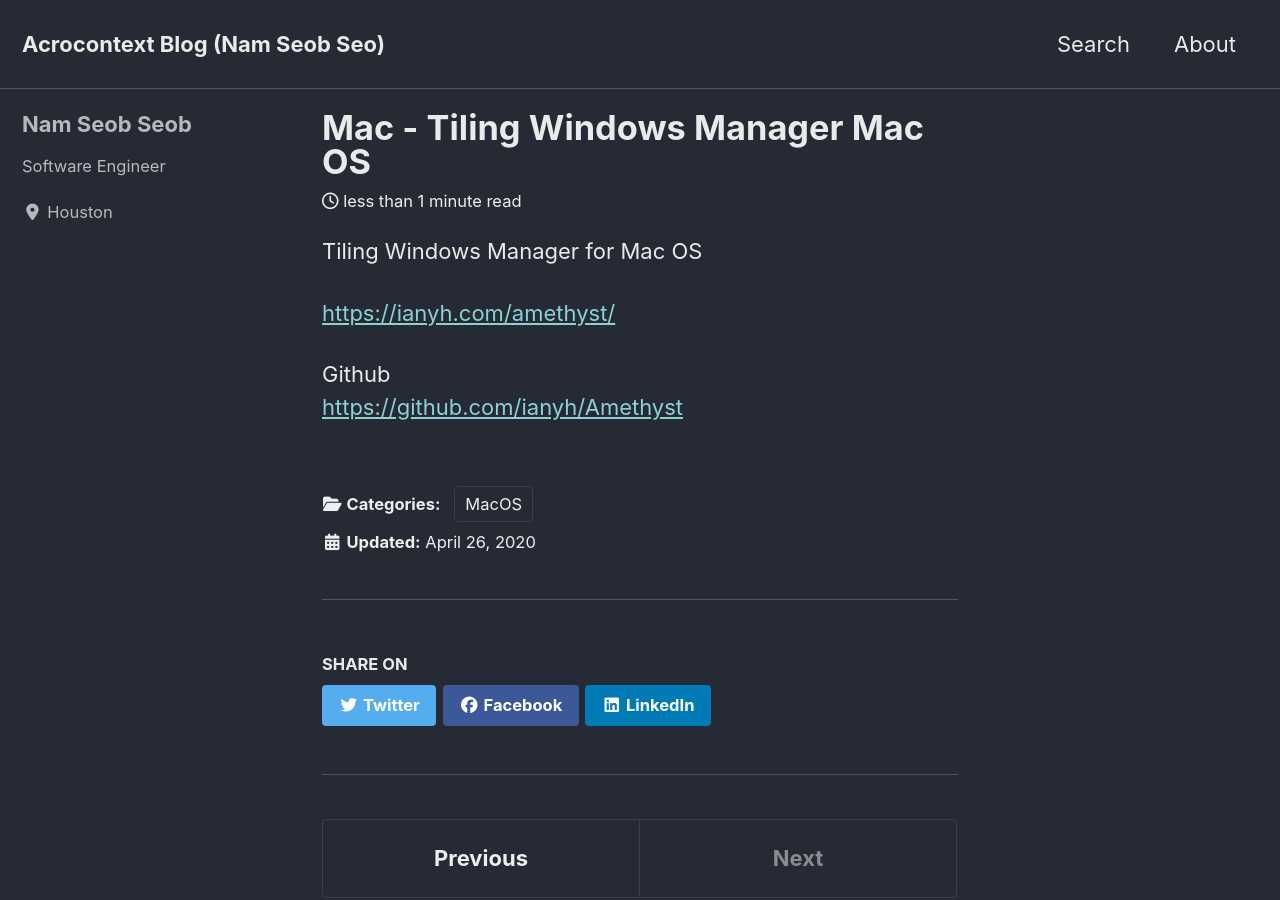
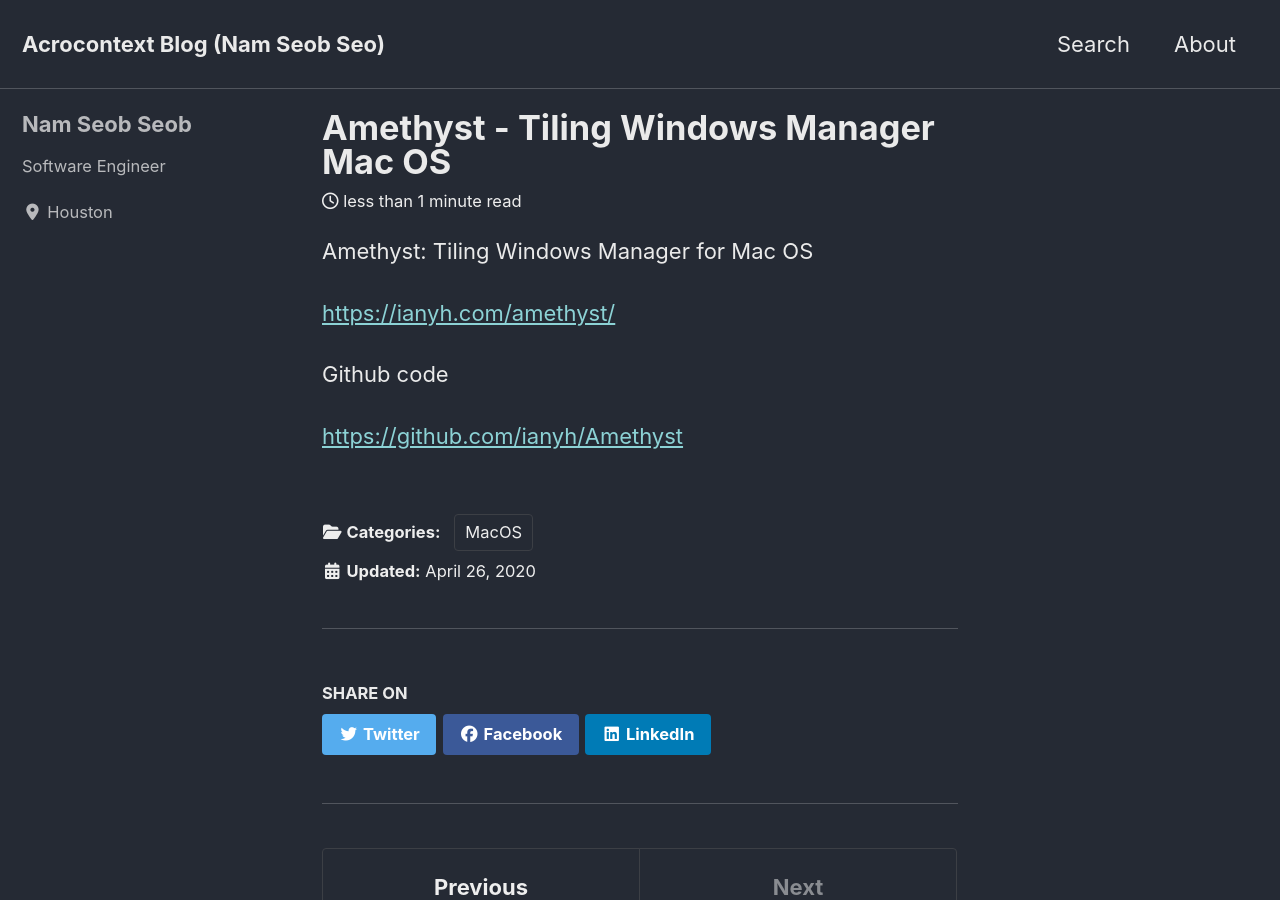
Before and after one commit to nsclass/nsclass.github.io, a Jekyll site: the page built from _posts/2020-04-25-tiling-windows-mansger-mac-os.md, in a window 1280 px wide and 900 px high. Built offline with Jekyll 4.4.1, drawn with Linux system fonts in a browser that asks for light colours; cached includes are drawn as plain includes; nearby versions of some CDN libraries.

Commit message:
amethyst

```diff
--- a/_posts/2020-04-25-tiling-windows-mansger-mac-os.md
+++ b/_posts/2020-04-25-tiling-windows-mansger-mac-os.md
@@ -1,6 +1,6 @@
 ---
 layout: single
-title: Mac - Tiling Windows Manager Mac OS
+title: Amethyst - Tiling Windows Manager Mac OS
 date: 2020-04-25 19:30:00.000000000 -05:00
 type: post
 parent_id: '0'
@@ -9,12 +9,13 @@
 status: publish
 categories:
 - MacOS
-permalink: "2020/04/25/mac-os-tiling-windows-manager"
+permalink: "2020/04/25/amethyst-mac-os-tiling-windows-manager"
 ---
 
-Tiling Windows Manager for Mac OS
+Amethyst: Tiling Windows Manager for Mac OS
 
 [https://ianyh.com/amethyst/](https://ianyh.com/amethyst/)
 
-Github
+Github code
+
 [https://github.com/ianyh/Amethyst](https://github.com/ianyh/Amethyst)
```
